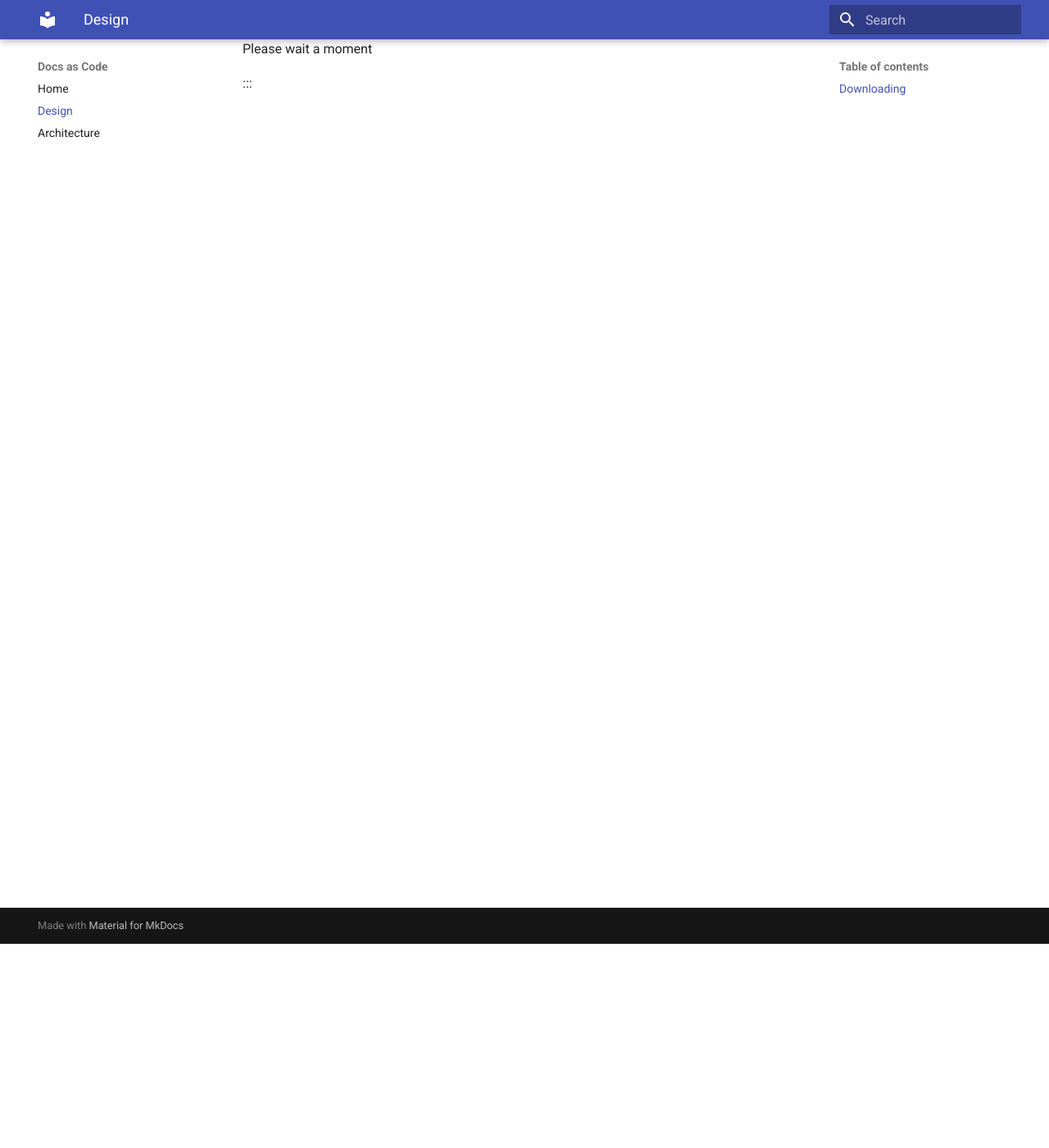
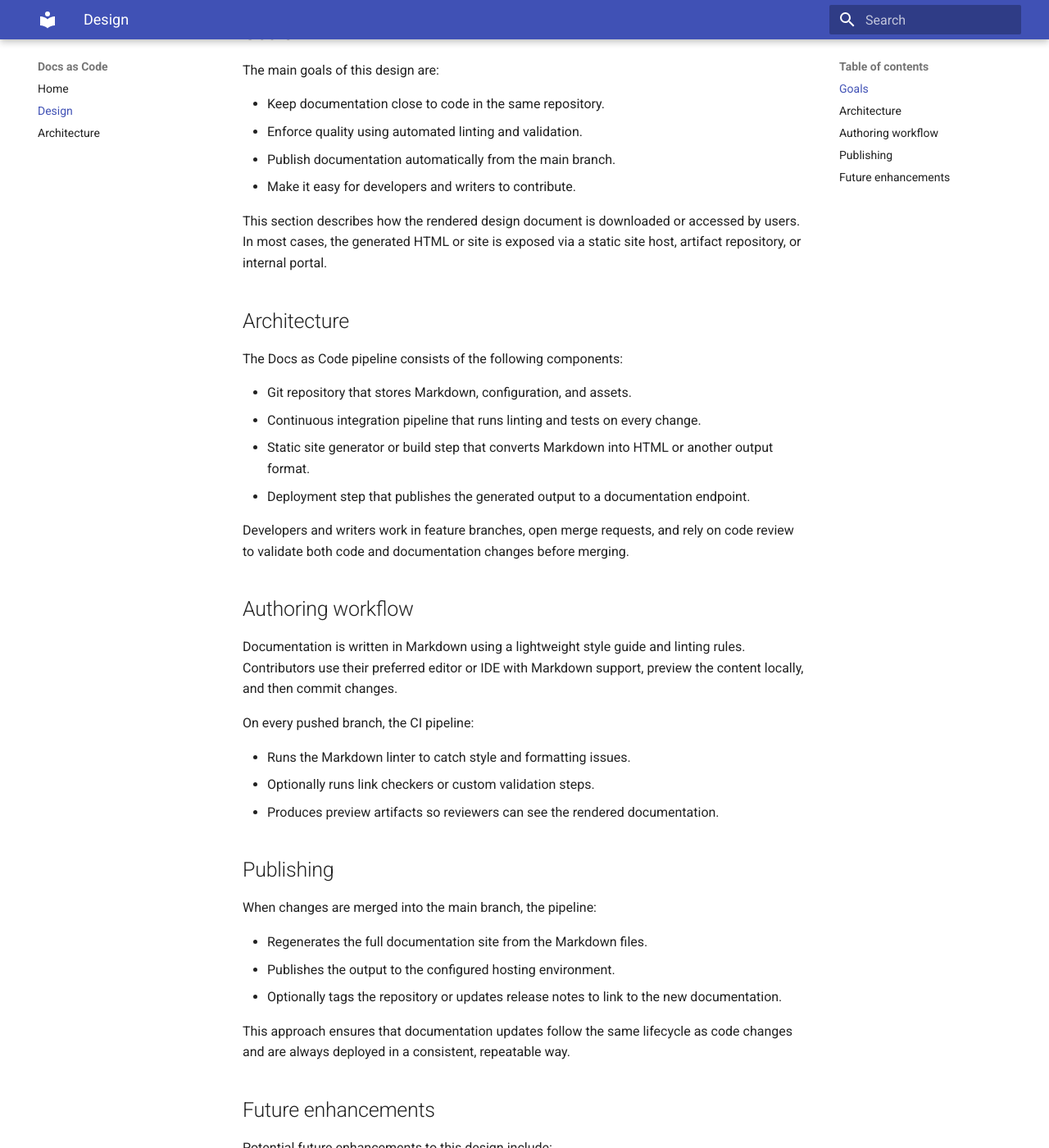
Before and after one commit to gauravgitdir/docs-as-code, an MkDocs documentation site: the page built from docs/design.md, in a window 1280 px wide and 1400 px high, scrolled down 249 px. Shown: the whole window at 82% size. Built offline with MkDocs 1.6.1 and Material for MkDocs 9.7.7, drawn with Linux system fonts in a browser that asks for light colours; some of the changed text lies outside the part shown.

Commit message:
local working

```diff
--- a/docs/design.md
+++ b/docs/design.md
@@ -1,7 +1,54 @@
-::: {.section}
+# Design
 
-## Downloading
+This document describes the design of the Docs as Code workflow for this project. It explains how documentation is authored, stored, validated, and published alongside application code.
 
-Please wait a moment
+## Goals
 
-:::
+The main goals of this design are:
+
+- Keep documentation close to code in the same repository.
+- Enforce quality using automated linting and validation.
+- Publish documentation automatically from the main branch.
+- Make it easy for developers and writers to contribute.
+
+This section describes how the rendered design document is downloaded or accessed by users. In most cases, the generated HTML or site is exposed via a static site host, artifact repository, or internal portal.
+
+## Architecture
+
+The Docs as Code pipeline consists of the following components:
+
+- Git repository that stores Markdown, configuration, and assets.
+- Continuous integration pipeline that runs linting and tests on every change.
+- Static site generator or build step that converts Markdown into HTML or another output format.
+- Deployment step that publishes the generated output to a documentation endpoint.
+
+Developers and writers work in feature branches, open merge requests, and rely on code review to validate both code and documentation changes before merging.
+
+## Authoring workflow
+
+Documentation is written in Markdown using a lightweight style guide and linting rules. Contributors use their preferred editor or IDE with Markdown support, preview the content locally, and then commit changes.
+
+On every pushed branch, the CI pipeline:
+
+- Runs the Markdown linter to catch style and formatting issues.
+- Optionally runs link checkers or custom validation steps.
+- Produces preview artifacts so reviewers can see the rendered documentation.
+
+## Publishing
+
+When changes are merged into the main branch, the pipeline:
+
+- Regenerates the full documentation site from the Markdown files.
+- Publishes the output to the configured hosting environment.
+- Optionally tags the repository or updates release notes to link to the new documentation.
+
+This approach ensures that documentation updates follow the same lifecycle as code changes and are always deployed in a consistent, repeatable way.
+
+## Future enhancements
+
+Potential future enhancements to this design include:
+
+- Adding diagrams defined as code and storing them with the Markdown sources.
+- Integrating search and navigation improvements into the generated site.
+- Enforcing stricter rules for link checking and content completeness.
+- Providing templates for new documents to standardize structure and tone.
```
Also changed, not shown: .markdownlint.yaml (+5 -2 lines).
